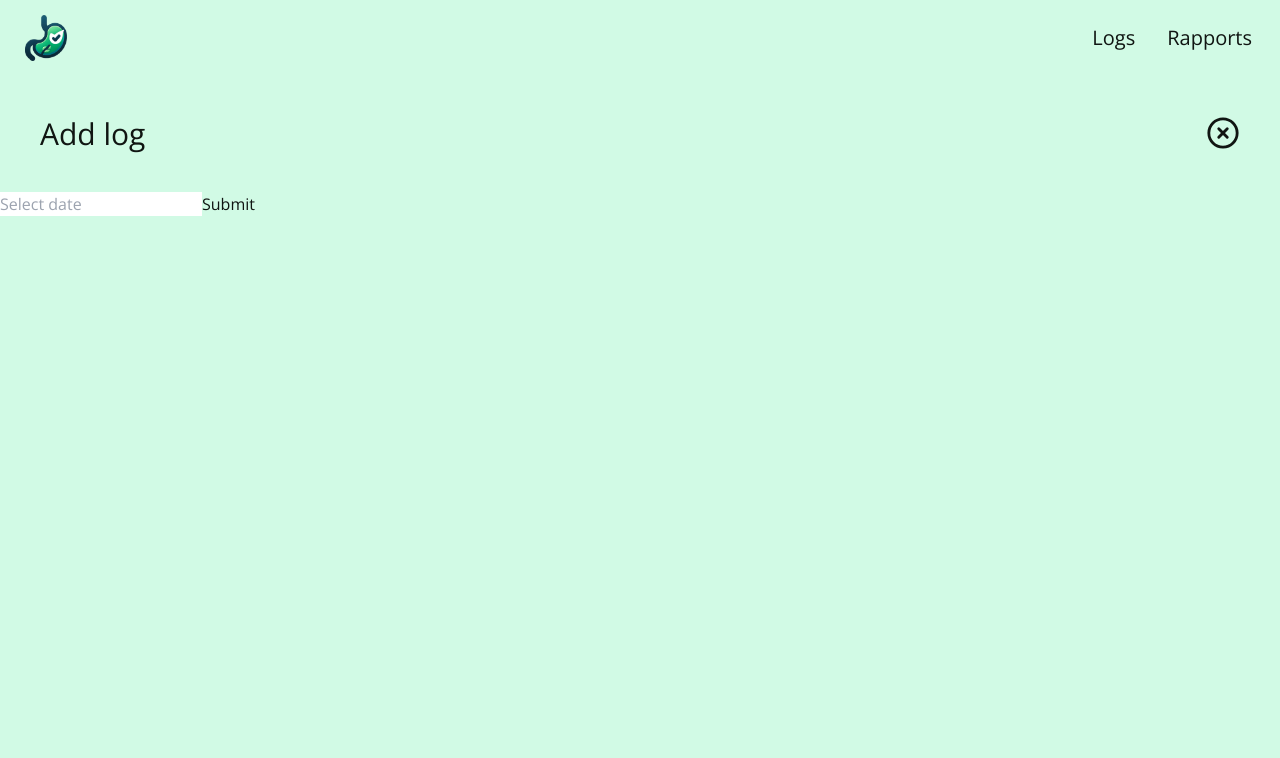
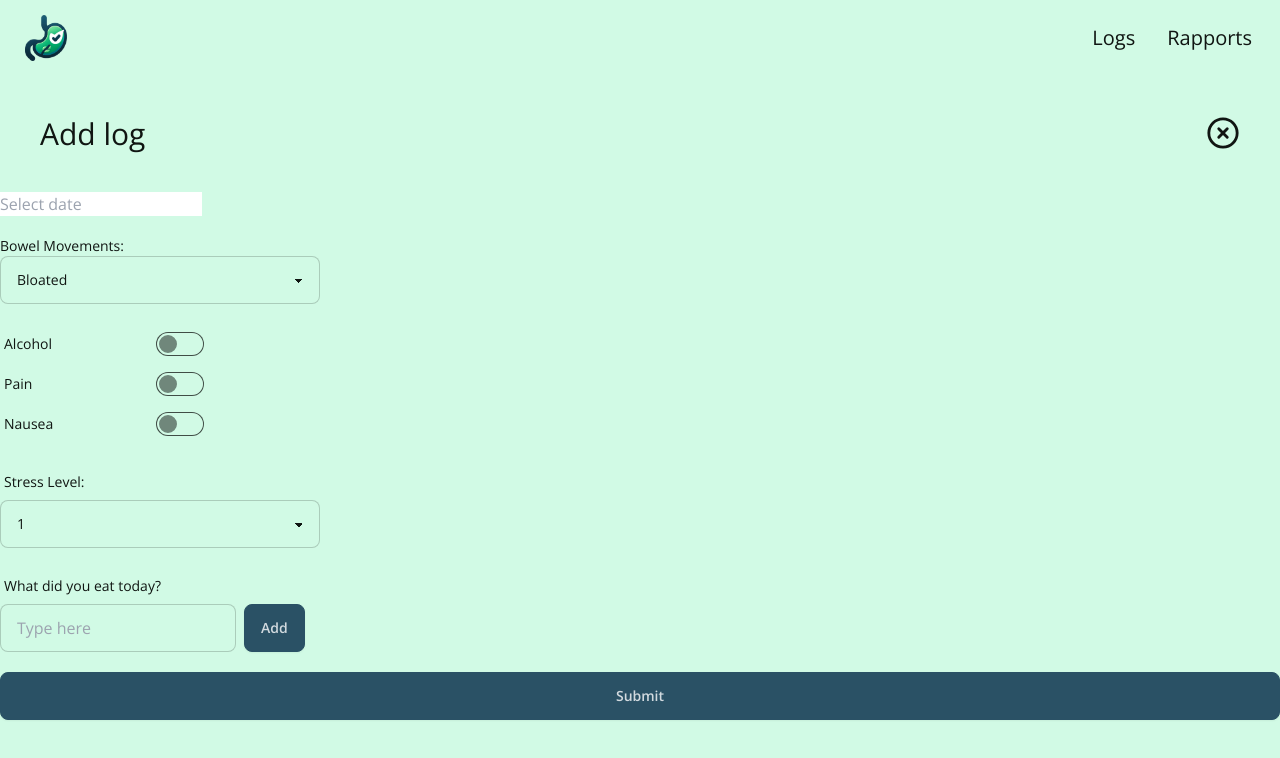
Before and after one commit to izabela-marcinkowska/DigestEase-front, a React (Vite) app: page /add-log in a window 1280 px wide. Shown: the top 758 px of the page. Built offline with nearby package versions, Linux system fonts and the light colour scheme.

Commit message:
feat: Create a form

```diff
--- a/src/AddLog.tsx
+++ b/src/AddLog.tsx
@@ -5,6 +5,7 @@ import { XCircle } from "lucide-react";
 import DatePicker from "react-datepicker";
 import "react-datepicker/dist/react-datepicker.css";
 import { format, parseISO } from "date-fns";
+import { useState } from "react";
 
 type Log = {
   id: string;
@@ -18,7 +19,25 @@ type Log = {
 };
 
 function AddLog() {
-  const { handleSubmit, register, control } = useForm<Log>();
+  const [foodItems, setFoodItems] = useState<string[]>([]); // State to hold the list of food items
+  const [currentFoodItem, setCurrentFoodItem] = useState(""); // State to hold the current input value
+
+  const { handleSubmit, register, control } = useForm<Log>({
+    defaultValues: {
+      alcohol: false,
+      pain: false,
+      nausea: false,
+      stress: 1,
+      foodInput: [],
+    },
+  });
+
+  const handleAddFoodItem = () => {
+    if (currentFoodItem) {
+      setFoodItems([...foodItems, currentFoodItem]);
+      setCurrentFoodItem(""); // Clear the input after adding
+    }
+  };
 
   const onSubmit: SubmitHandler<Log> = (data: Log) => {
     // const response = await fetch("http://localhost:3000/add-log", {
@@ -31,6 +50,12 @@ function AddLog() {
     // }
   };
 
+  const handleKeyPress = (event: React.KeyboardEvent<HTMLInputElement>) => {
+    if (event.key === "Enter") {
+      event.preventDefault(); // Prevent the default form submit behavior
+      handleAddFoodItem();
+    }
+  };
   return (
     <div>
       <div className="navbar bg-base-100">
@@ -60,23 +85,112 @@ function AddLog() {
           <XCircle size={34} />
         </Link>
       </div>
-      <form onSubmit={handleSubmit(onSubmit)}>
+      <form onSubmit={handleSubmit(onSubmit)} className="flex flex-col gap-5">
         <Controller
           control={control}
           name="date"
           render={({ field }) => (
             <DatePicker
+              {...register("date")}
               placeholderText="Select date"
               onChange={(date) =>
                 field.onChange(date ? format(date, "yyyy-MM-dd") : "")
               }
-              selected={field.value ? parseISO(field.value) : null} // Parse the string to a Date object
-              dateFormat="yyyy-MM-dd" // Display format in the picker
+              selected={field.value ? parseISO(field.value) : null}
+              dateFormat="yyyy-MM-dd"
             />
           )}
         />
-        {/* Other form fields */}
-        <input type="submit" />
+        <div className="flex flex-col">
+          <span className="label-text">Bowel Movements:</span>
+          <select
+            {...register("bowelMovements")}
+            className="select select-bordered w-full max-w-xs"
+          >
+            <option disabled value="">
+              Bowel Movements:
+            </option>
+            <option value="Bloated">Bloated</option>
+            <option value="Normal">Normal</option>
+            <option value="Diarrhea">Diarrhea</option>
+          </select>
+        </div>
+        <div className="flex flex-col">
+          <div className="form-control w-52">
+            <label className="cursor-pointer label">
+              <span className="label-text">Alcohol</span>
+              <input
+                {...register("alcohol")}
+                type="checkbox"
+                className="toggle toggle-primary"
+              />
+            </label>
+          </div>
+          <div className="form-control w-52">
+            <label className="cursor-pointer label">
+              <span className="label-text">Pain</span>
+              <input
+                {...register("pain")}
+                type="checkbox"
+                className="toggle toggle-primary"
+              />
+            </label>
+          </div>
+          <div className="form-control w-52">
+            <label className="cursor-pointer label">
+              <span className="label-text">Nausea</span>
+              <input
+                {...register("nausea")}
+                type="checkbox"
+                className="toggle toggle-primary"
+              />
+            </label>
+          </div>
+        </div>
+        <label className="form-control w-full max-w-xs">
+          <div className="label">
+            <span className="label-text">Stress Level:</span>
+          </div>
+          <select {...register("stress")} className="select select-bordered">
+            <option disabled>Stress level:</option>
+            <option>1</option>
+            <option>2</option>
+            <option>3</option>
+            <option>4</option>
+            <option>5</option>
+            <option>6</option>
+            <option>7</option>
+            <option>8</option>
+            <option>9</option>
+            <option>10</option>
+          </select>
+        </label>
+        <div className="form-control">
+          <div className="label">
+            <span className="label-text">What did you eat today?</span>
+          </div>
+          <div className="flex gap-2">
+            <input
+              value={currentFoodItem}
+              onChange={(e) => setCurrentFoodItem(e.target.value)}
+              onKeyDown={handleKeyPress}
+              type="text"
+              placeholder="Type here"
+              className="input input-bordered"
+            />
+            <button
+              type="button"
+              onClick={handleAddFoodItem}
+              className="btn btn-primary"
+            >
+              Add
+            </button>
+          </div>
+          {foodItems.map((item, index) => (
+            <div key={index}>{item}</div>
+          ))}
+        </div>
+        <input type="submit" className="btn btn-primary" />
       </form>
     </div>
   );
```
